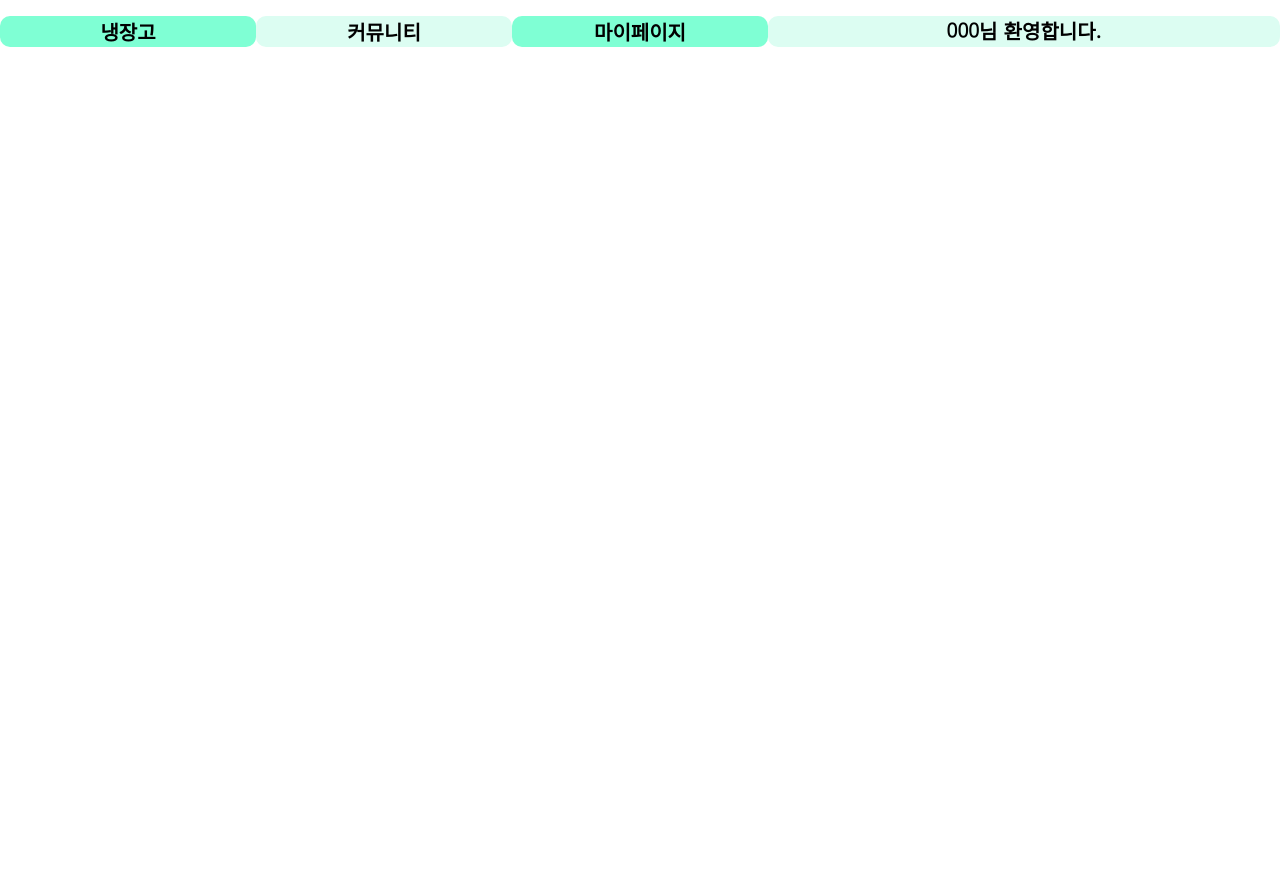
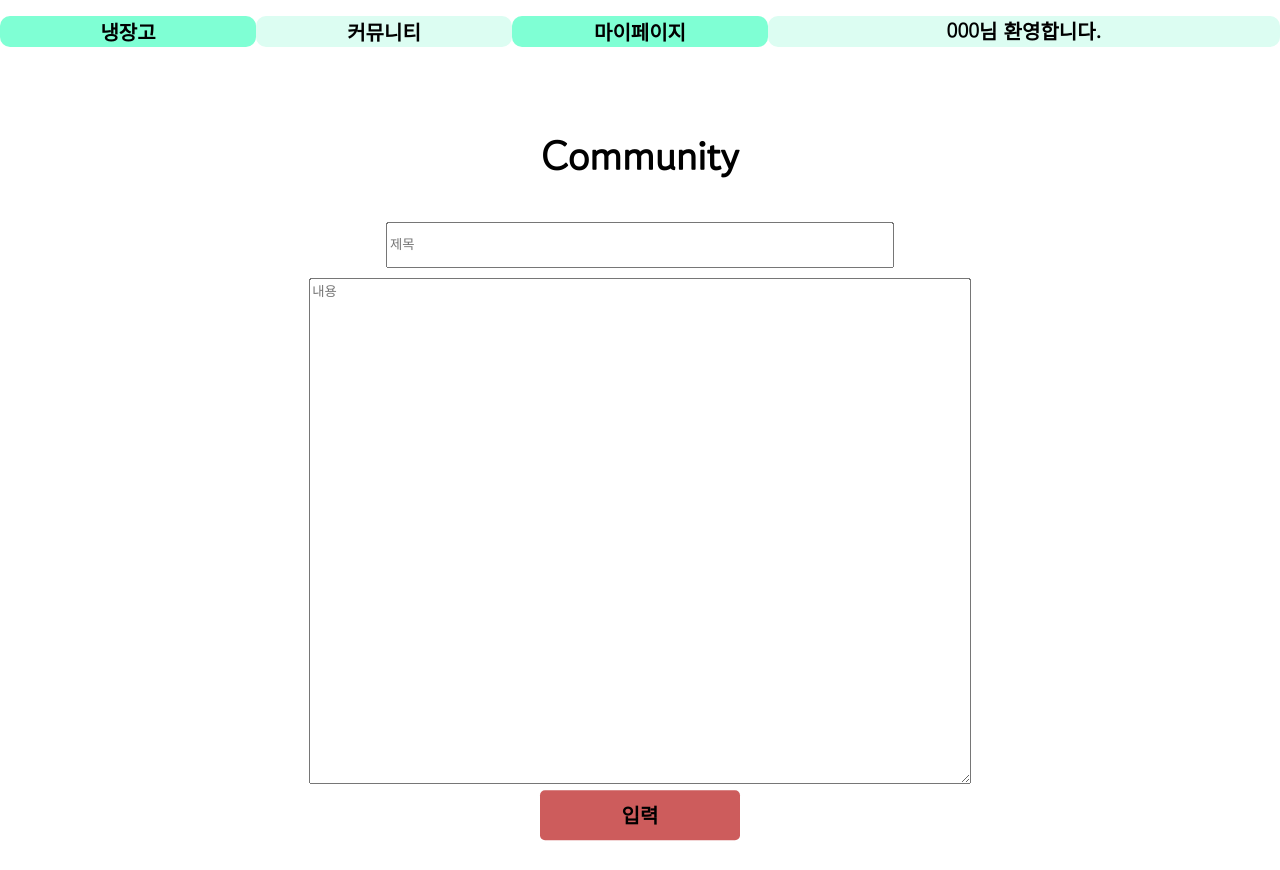
Before and after one commit to sm-CODE-IT/refrigerator, a React (Create React App) app in the folder frontend/: page /community in a window 1280 px wide. Before the commit the page ends 800 px from the top, so only its background shows below. Built offline with nearby package versions, Linux system fonts and the light colour scheme.

Commit message:
front-커뮤니티

```diff
--- a/frontend/src/App.css
+++ b/frontend/src/App.css
@@ -222,3 +222,58 @@ body {
   cursor: pointer;
 
 }
+
+/*Community*/
+.community {
+  position: absolute;
+  left: 50%;
+  top: 60%;
+  transform: translate(-50%, -50%);
+  margin: 0 auto;
+  width: 80%;
+  padding: 10px 0 30px 0;
+  border-radius: 5px;
+  margin-bottom : 50px;
+  text-align: center;
+
+  display: flex;
+  align-items: center;
+  flex-direction: column;
+
+  font-family: "Gowun Dodum";
+  font-size: 15pt;
+  font-weight: bold;
+}
+
+.form-wrapper{
+  width: 80%;
+  margin: 0 auto;
+}
+
+.title-input {
+  width: 500px;
+  height: 40px;
+  margin: 10px;
+}
+
+.text-area {
+  width: 80%;
+  min-height: 500px;
+}
+
+.submitbtn {
+  width: 200px;
+  height: 50px;
+  font-size: 20px;
+  border: none;
+  background: indianred;
+  border-radius: 5px;
+
+  font-family: "Gowun Dodum";
+  font-size: 15pt;
+  font-weight: bold;
+
+  text-align: center;
+
+  cursor: pointer;
+}
--- a/frontend/src/pages/Community.js
+++ b/frontend/src/pages/Community.js
@@ -2,14 +2,19 @@ import React from "react";
 import Navigator from "../util/Navigate";
 const Community = () => {
     return (
-        <>
+        <div>
             <header>
                 <Navigator />
             </header>
-            <div>
-                <h4>커뮤니티 페이지입니다.</h4>
+            <div className="community">
+                <h1>Community</h1>
+                <div className='form-wrapper'>
+                    <input className="title-input" type='text' placeholder='제목' />
+                    <textarea className="text-area" placeholder='내용'></textarea>
+                </div>
+                <button className="submitbtn">입력</button>
             </div>
-        </>
+        </div>
 
     );
 };
--- a/frontend/src/pages/IngredientEditor.js
+++ b/frontend/src/pages/IngredientEditor.js
@@ -28,7 +28,7 @@ const Editor = () => {
             onCreate(inName, date, amount);
         }
 
-        navigate("/", { replace: true })
+        navigate("/open", { replace: true })
     };
 
     return (
```
